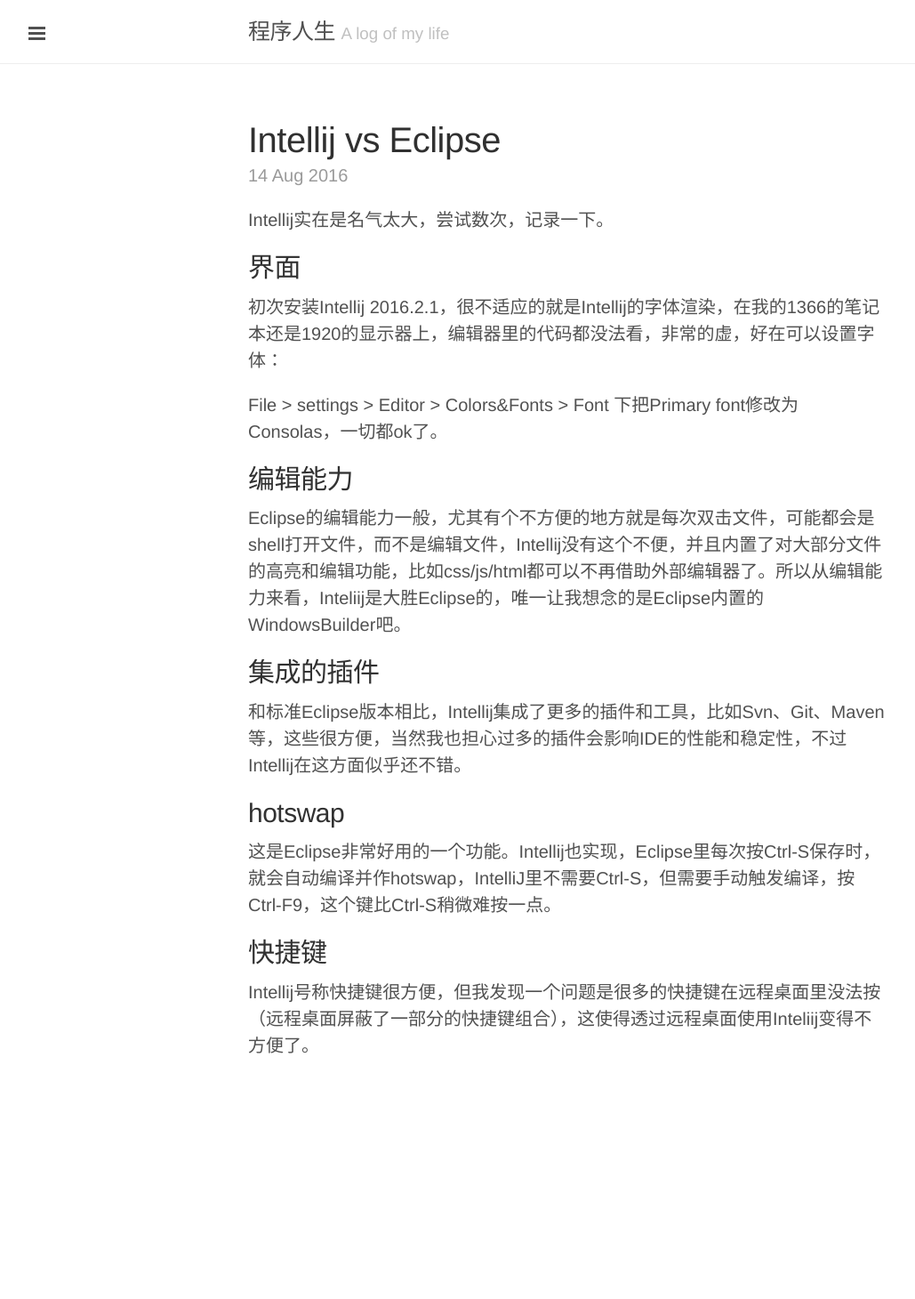
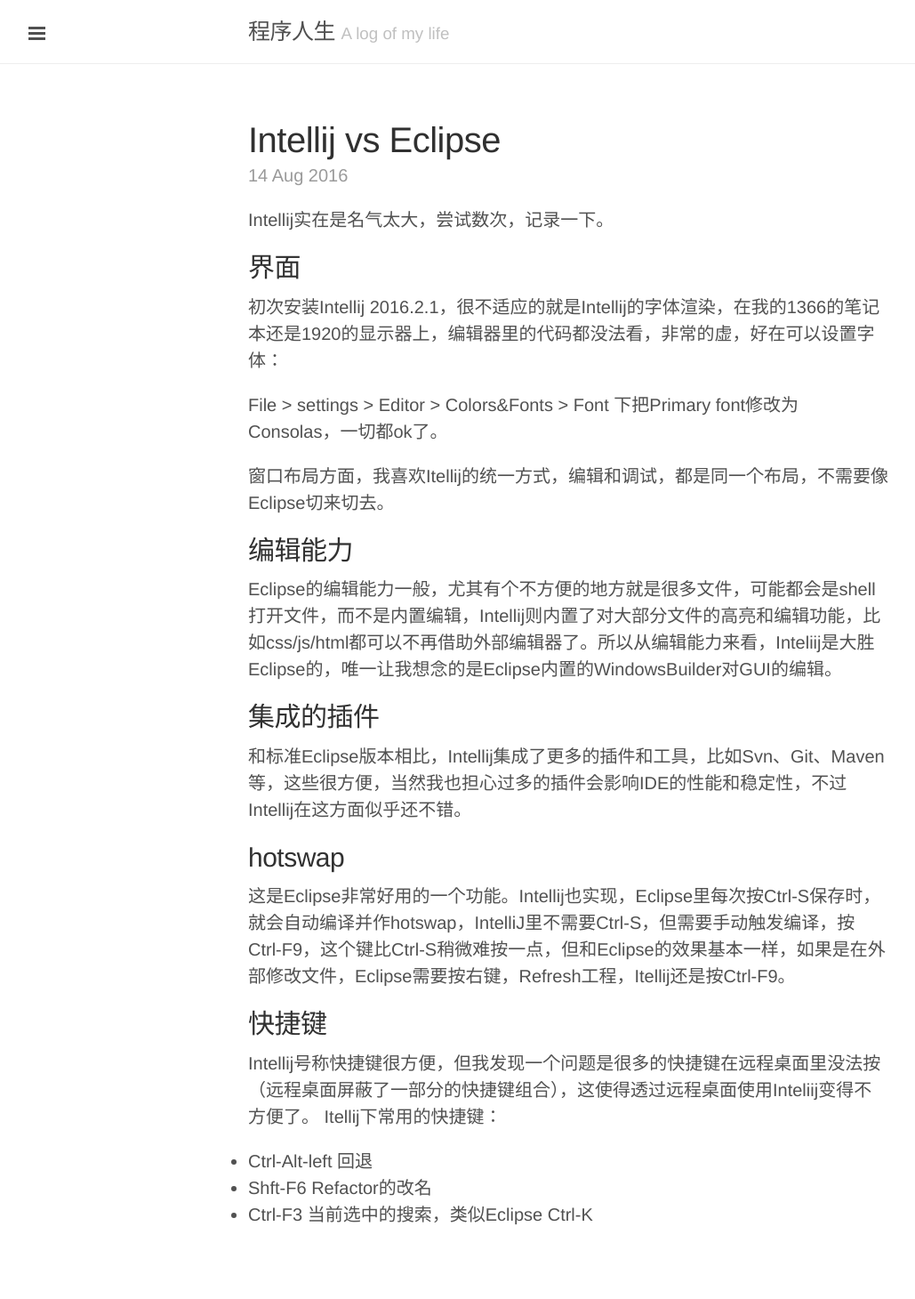
Before and after one commit to liuzhongshu/liuzhongshu.github.io, a Jekyll site: the page built from _posts/2016-08-14-intellij-vs-eclipse.markdown, in a window 1280 px wide. Shown: the whole page at 89% size, without its empty margins (1-1030 px from the left). Built offline with Jekyll 4.4.1, drawn with Linux system fonts in a browser that asks for light colours; comment, search, counter and statistics services are not loaded; before the commit the page ends 1270 px from its top, so only the background shows below that.

Commit message:
Post update: Intellij vs Eclipse

```diff
--- a/_posts/2016-08-14-intellij-vs-eclipse.markdown
+++ b/_posts/2016-08-14-intellij-vs-eclipse.markdown
@@ -11,9 +11,11 @@
 
 File > settings > Editor > Colors&Fonts > Font 下把Primary font修改为 Consolas，一切都ok了。
 
+窗口布局方面，我喜欢Itellij的统一方式，编辑和调试，都是同一个布局，不需要像Eclipse切来切去。
+
 ## 编辑能力
 
-Eclipse的编辑能力一般，尤其有个不方便的地方就是每次双击文件，可能都会是shell打开文件，而不是编辑文件，Intellij没有这个不便，并且内置了对大部分文件的高亮和编辑功能，比如css/js/html都可以不再借助外部编辑器了。所以从编辑能力来看，Inteliij是大胜Eclipse的，唯一让我想念的是Eclipse内置的WindowsBuilder吧。
+Eclipse的编辑能力一般，尤其有个不方便的地方就是很多文件，可能都会是shell打开文件，而不是内置编辑，Intellij则内置了对大部分文件的高亮和编辑功能，比如css/js/html都可以不再借助外部编辑器了。所以从编辑能力来看，Inteliij是大胜Eclipse的，唯一让我想念的是Eclipse内置的WindowsBuilder对GUI的编辑。
 
 ## 集成的插件
 
@@ -21,7 +23,11 @@
 
 ## hotswap
 
-这是Eclipse非常好用的一个功能。Intellij也实现，Eclipse里每次按Ctrl-S保存时，就会自动编译并作hotswap，IntelliJ里不需要Ctrl-S，但需要手动触发编译，按Ctrl-F9，这个键比Ctrl-S稍微难按一点。
+这是Eclipse非常好用的一个功能。Intellij也实现，Eclipse里每次按Ctrl-S保存时，就会自动编译并作hotswap，IntelliJ里不需要Ctrl-S，但需要手动触发编译，按Ctrl-F9，这个键比Ctrl-S稍微难按一点，但和Eclipse的效果基本一样，如果是在外部修改文件，Eclipse需要按右键，Refresh工程，Itellij还是按Ctrl-F9。
 
 ## 快捷键
-Intellij号称快捷键很方便，但我发现一个问题是很多的快捷键在远程桌面里没法按（远程桌面屏蔽了一部分的快捷键组合），这使得透过远程桌面使用Inteliij变得不方便了。
+Intellij号称快捷键很方便，但我发现一个问题是很多的快捷键在远程桌面里没法按（远程桌面屏蔽了一部分的快捷键组合），这使得透过远程桌面使用Inteliij变得不方便了。 Itellij下常用的快捷键：
+
+- Ctrl-Alt-left  回退
+- Shft-F6 Refactor的改名
+- Ctrl-F3 当前选中的搜索，类似Eclipse Ctrl-K
```
